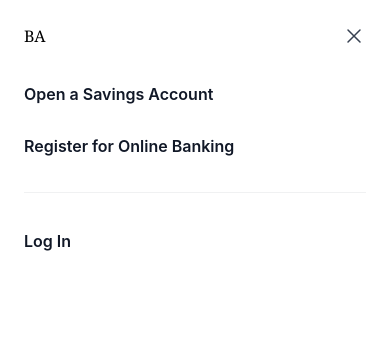
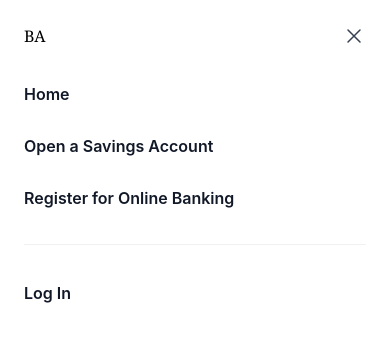
Before and after one commit to AtharvaUmbarkar/BankingApp, a React (Create React App) app in the folder frontend/: page / in a window 390 px wide. Both pictures are taken after a click on the button "Open main menu". Shown: the top 342 px of the page. Built offline with nearby package versions, Linux system fonts and the light colour scheme.

Commit message:
Fixed Exception Handling in Withdraw

```diff
--- a/frontend/src/Component/Account/Transaction/Withdraw.js
+++ b/frontend/src/Component/Account/Transaction/Withdraw.js
@@ -44,9 +44,9 @@
             })
             toast.success(res.data, { duration: 3000 })
         } catch (error) {
-            if (error.response.status === 404) toast.error(error.response.data.message, { duration: 3000 })
+            console.log(error);
+            if (error.response.data) toast.error(error.response.data.message, { duration: 3000 })
             else toast.error("Transaction Failed!", { duration: 3000 })
-
         }
     }
 
--- a/frontend/src/Component/Home/Navbar.js
+++ b/frontend/src/Component/Home/Navbar.js
@@ -8,7 +8,7 @@
 const navigation = [
   // { name: 'Open a Savings Account', to: '/savings-account-registration' },
   // { name: 'Register for Online Banking', to: '/online-banking-registration' },
-  // { name: 'About', to: '/' },
+  // { name: 'Home', to: '/' },
 ]
 
 
@@ -112,6 +112,12 @@
           <div className="mt-6 flow-root">
             <div className="-my-6 divide-y divide-gray-500/10">
               <div className="space-y-2 py-6">
+                <Link
+                  to="/"
+                  className="-mx-3 block rounded-lg px-3 py-2 text-base font-semibold leading-7 text-gray-900 hover:bg-gray-50"
+                >
+                  Home
+                </Link>
                 {(sessionStorage.getItem("user")) &&
                   <Link
                     to="/user"
```
